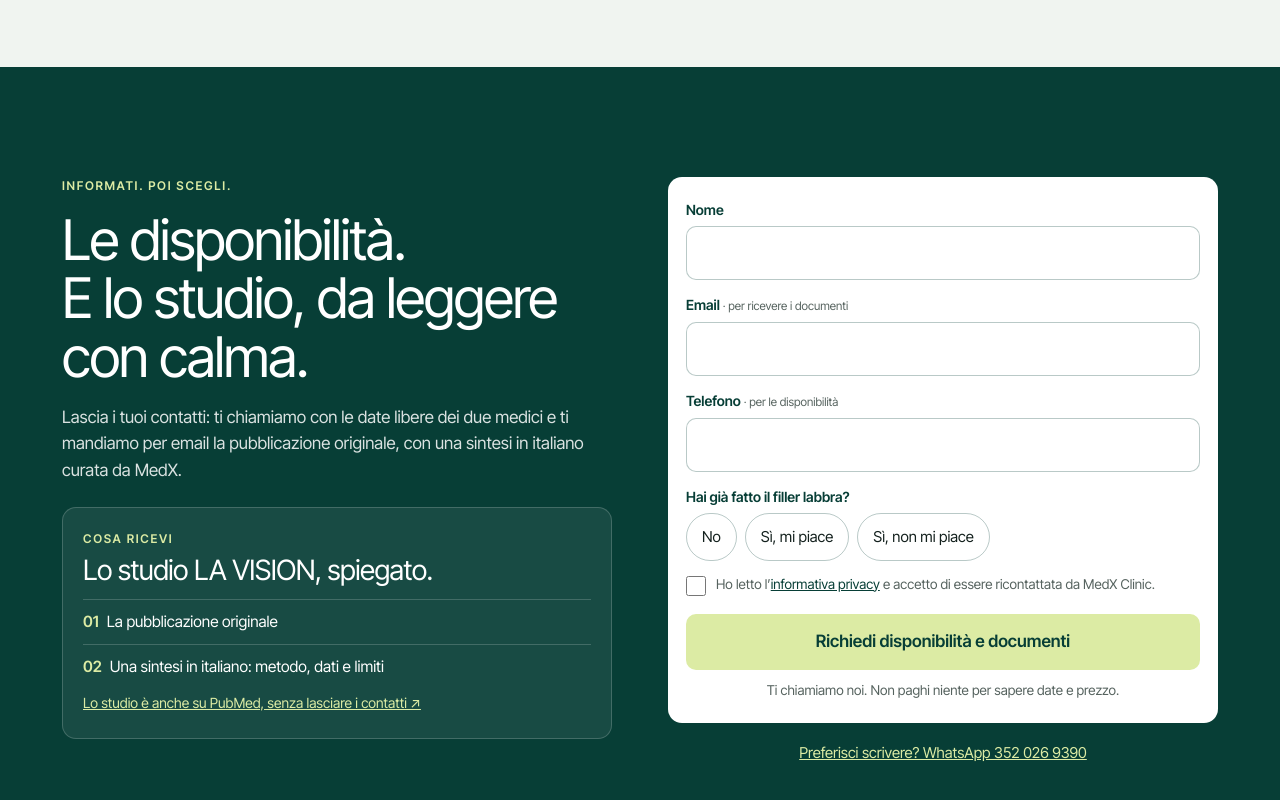
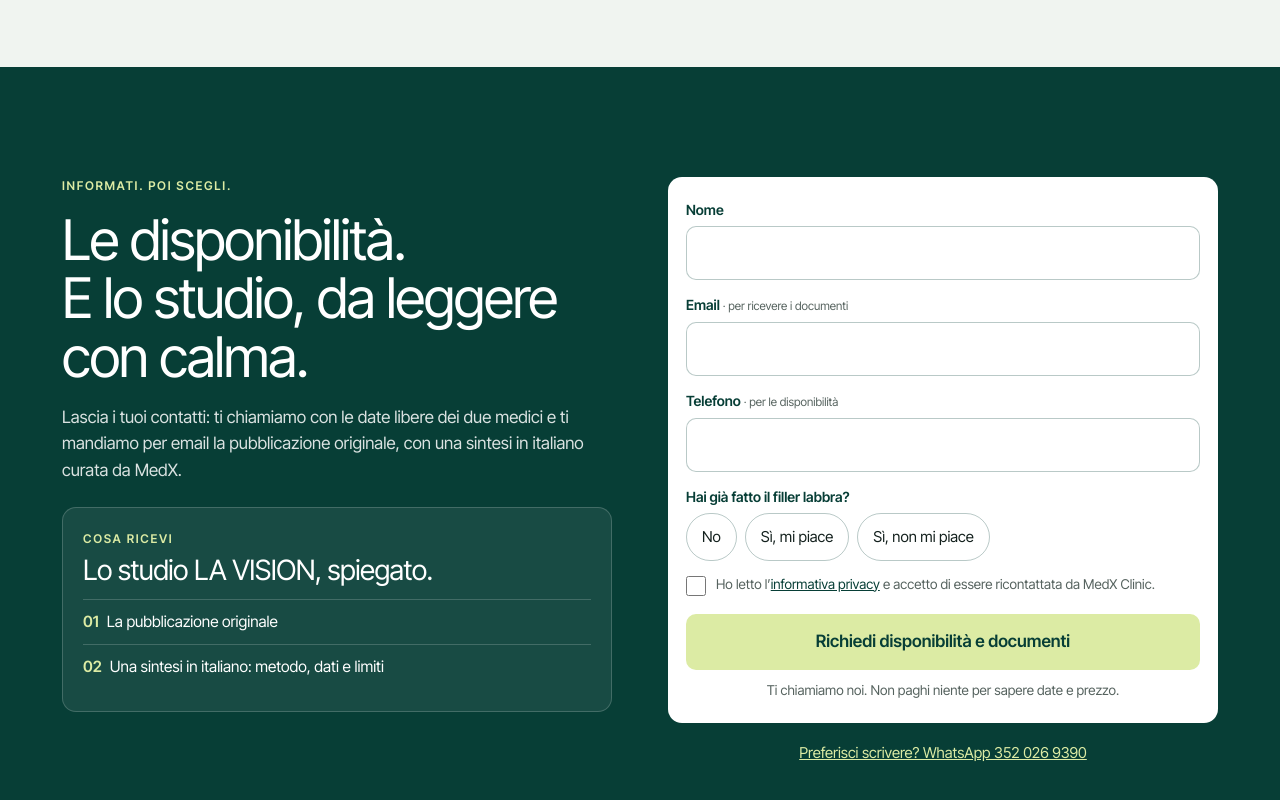
Before and after one commit to marcolanzoni/medx-labbra-anteprima, a plain HTML site: page index.html in a window 1280 px wide. Shown: the part 11162-11962 px from the top of the page. Drawn offline with Linux system fonts and the light colour scheme.

Commit message:
Aggiornamento anteprima

```diff
--- a/index.html
+++ b/index.html
@@ -682,7 +682,6 @@ form .btn{width:100%;margin-top:14px;background:var(--verde);color:#fff}
           <li><span>01</span>La pubblicazione originale</li>
           <li><span>02</span>Una sintesi in italiano: metodo, dati e limiti</li>
         </ol>
-        <a href="https://pubmed.ncbi.nlm.nih.gov/42384058/" target="_blank" rel="noopener">Lo studio è anche su PubMed, senza lasciare i contatti ↗</a>
       </div>
     </div>
     <div id="modulo-box">
```
